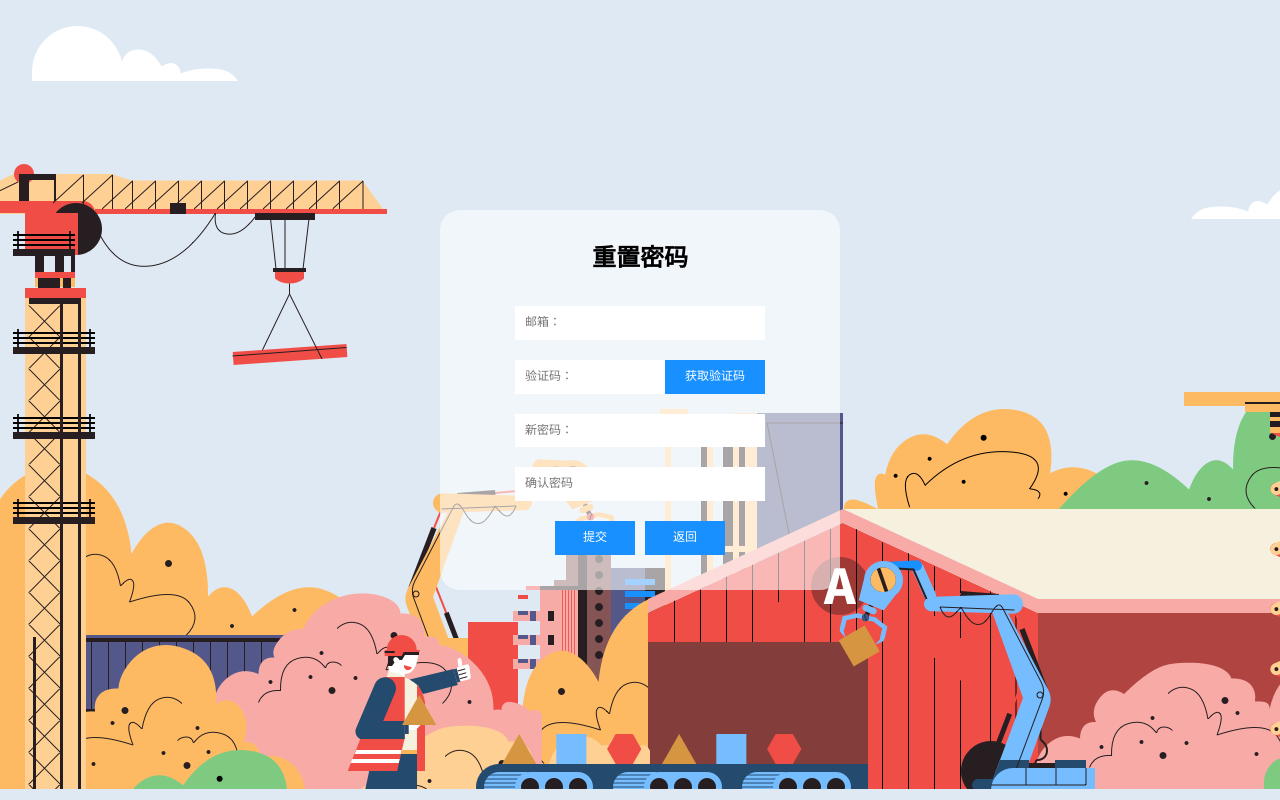
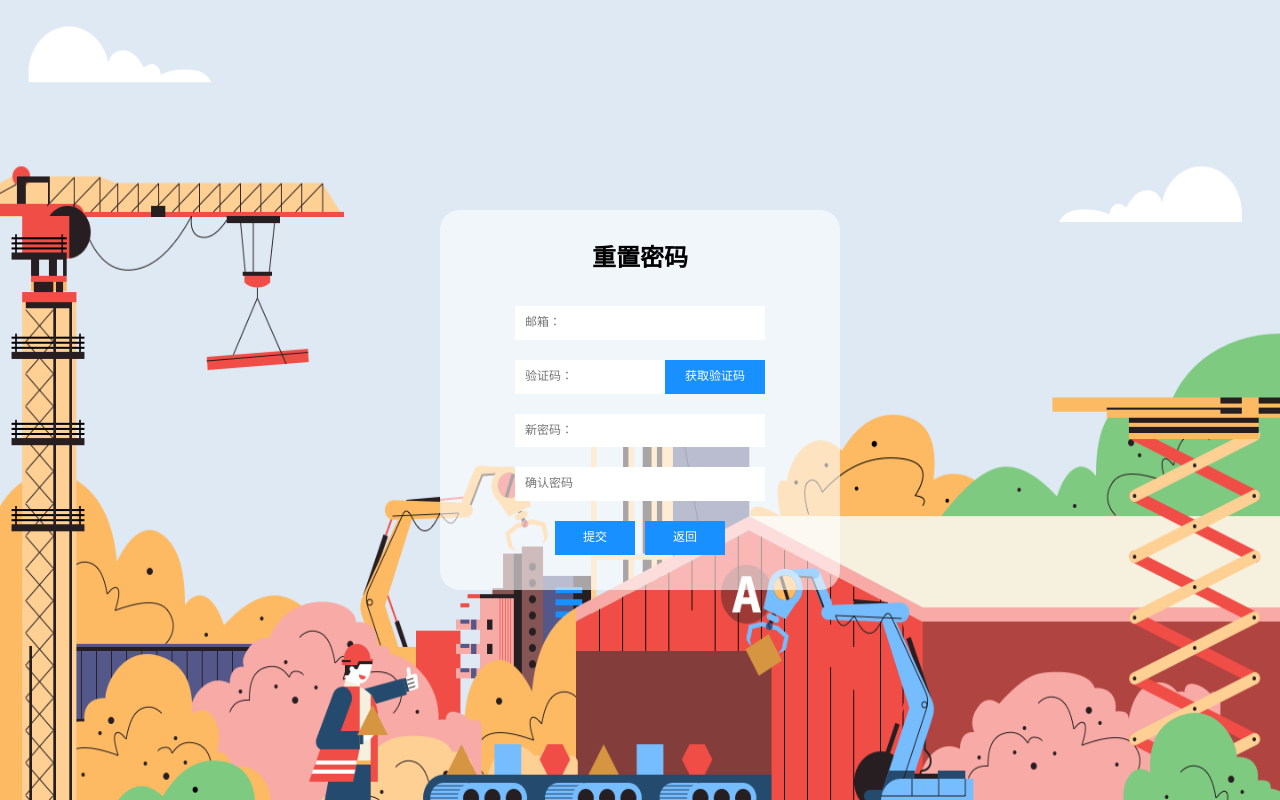
Before and after one commit to LongYuhuanGithub/mes-front-end, a Vue app: page /#/resetPwd in a window 1280 px wide. Built offline with nearby package versions, Linux system fonts and the light colour scheme.

Commit message:
更改登录注册背景图片样式

```diff
--- a/public/index.html
+++ b/public/index.html
@@ -5,7 +5,7 @@
     <meta http-equiv="X-UA-Compatible" content="IE=edge">
     <meta name="viewport" content="width=device-width,initial-scale=1.0">
     <link rel="icon" href="<%= BASE_URL %>favicon.ico">
-    <title><%= htmlWebpackPlugin.options.title %></title>
+    <title>MES制造执行系统</title>
   </head>
   <body>
     <noscript>
--- a/src/views/login-register/LoginView.vue
+++ b/src/views/login-register/LoginView.vue
@@ -65,7 +65,7 @@ export default {
   .login-view{
     width: 100%;
     height: 100vh;
-    background-image: url(@/assets/images/bg.png);
+    background: url(@/assets/images/bg.png) no-repeat center / 100% 100%;
     .x-title{
       width: 280px;
       height: 70px;
--- a/src/views/login-register/RegisterView.vue
+++ b/src/views/login-register/RegisterView.vue
@@ -57,8 +57,8 @@ export default {
 <style lang="scss" scoped>
   .register-view{
     width: 100%;
-    height: 100vh;
-    background-image: url(@/assets/images/bg.png);
+    height: 100%;
+    background: url(@/assets/images/bg.png) no-repeat center / 100% 100%;
   }
   .register{
     position: absolute;
--- a/src/views/login-register/ResetPasswordView.vue
+++ b/src/views/login-register/ResetPasswordView.vue
@@ -1,5 +1,5 @@
 <template>
-  <div class="forgetpwd-view">
+  <div class="reset-password-view">
     <div class="forgetpwd">
       <div class="forgetpwd-title"><span>重置密码</span></div>
       <div class="forgetpwd-content">
@@ -58,10 +58,10 @@ export default {
 </script>
 
 <style lang="scss" scoped>
-  .forgetpwd-view{
+  .reset-password-view{
     width: 100%;
-    height: 100vh;
-    background-image: url(@/assets/images/bg.png);
+    height: 100%;
+    background: url(@/assets/images/bg.png) no-repeat center / 100% 100%;
     .forgetpwd{
       position: absolute;
       top:50%;
```
